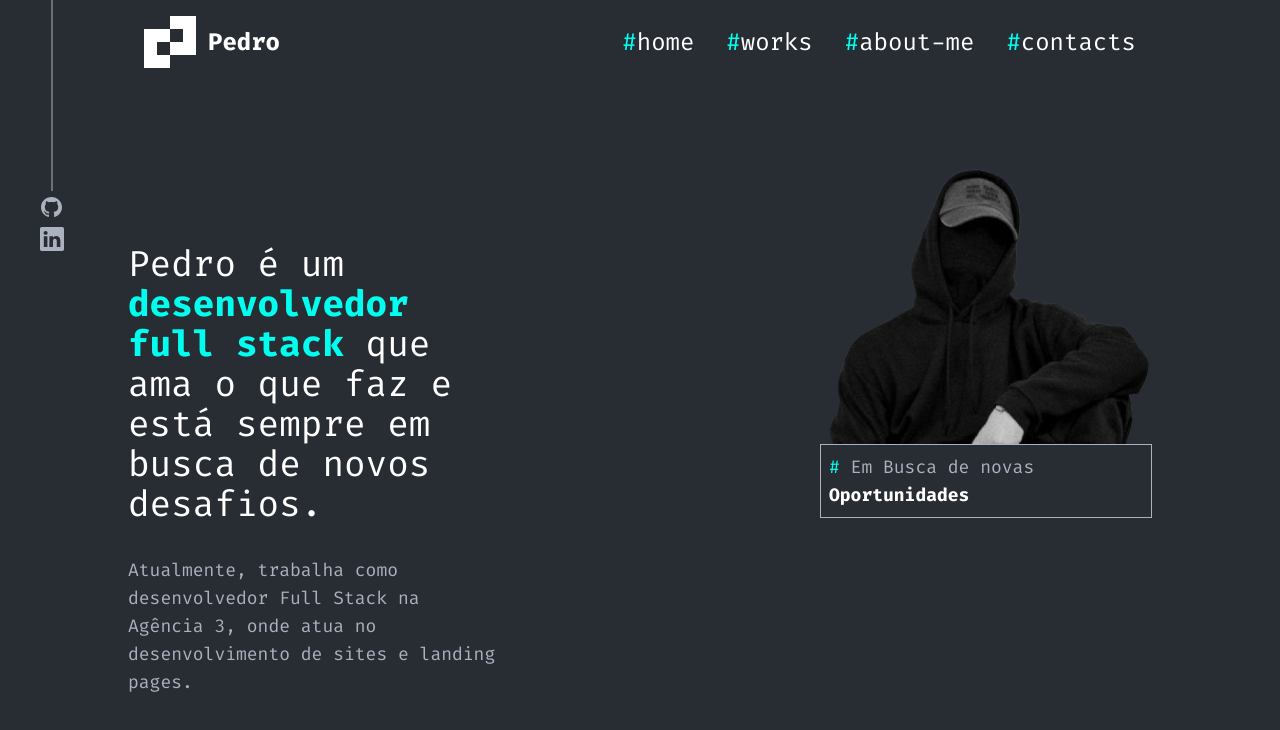
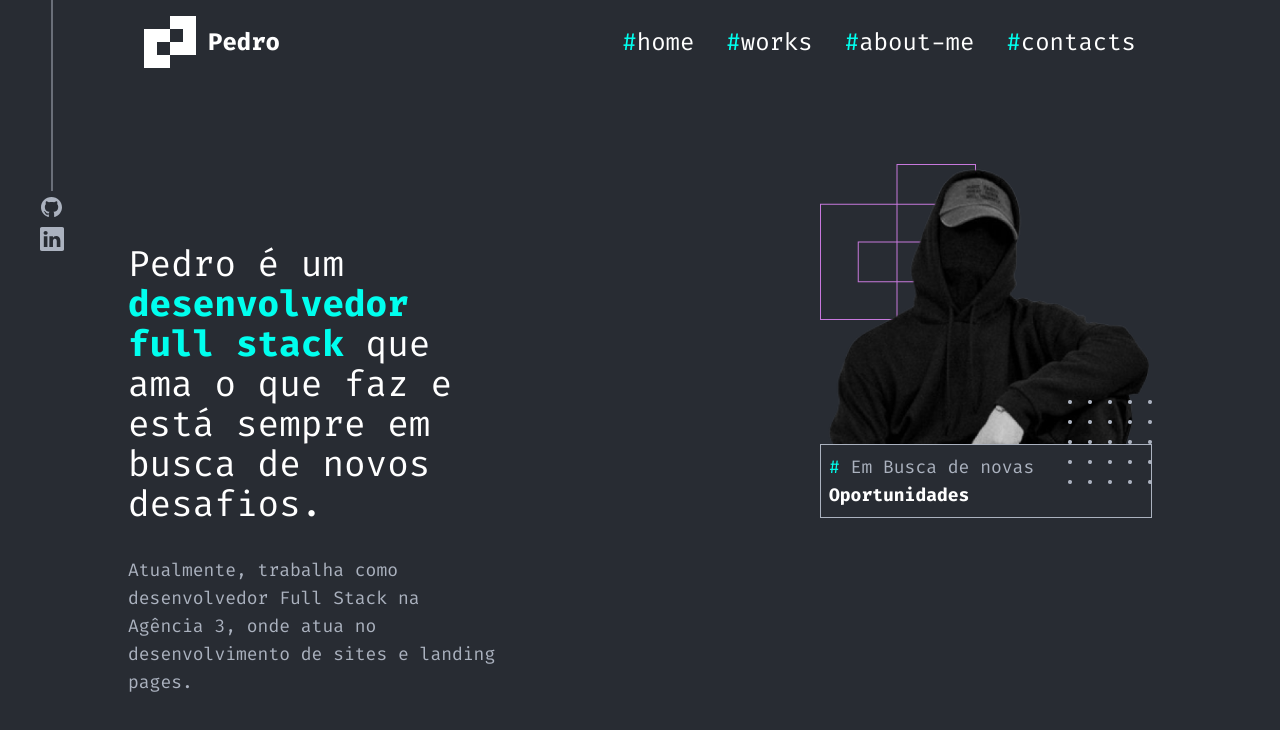
Before and after one commit to PedroSincero/Portfolio, a React (Vite) app: page / in a window 1280 px wide. Shown: the top 730 px of the page. Built offline with nearby package versions, Linux system fonts and the light colour scheme.

Commit message:
adicionando dot

```diff
--- a/src/components/Home/Profile/index.jsx
+++ b/src/components/Home/Profile/index.jsx
@@ -1,10 +1,18 @@
 import ImageDefault from '../../../assets/ImageDefault.png';
+import Logo from '../../../assets/Logo.png';
+import Dots from '../../../assets/Dots.png';
 
 export default function Profile() {
   return (
     <div className=" flex flex-col items-center flex-grow">
-      <div >
-          <img src={ImageDefault} alt="default Image" />
+      <div>
+        <div className='relative'>
+          <img className='absolute right-0 -bottom-80 z-10' src={Dots} alt="Dots" />
+        </div>
+        <div className='relative'>
+          <img className='absolute -z-10' src={Logo} alt="Logo" />
+        </div>
+        <img src={ImageDefault} alt="default Image" />
       </div>
         <div className=" p-2 items-center border border-secondary">
           <p className=" text-lg text-secondary"><span className="text-primary"># </span>Em Busca de novas <span className="text-white font-bold">Oportunidades</span></p>
```
Also changed, not shown: src/assets/Dots.png (added), src/assets/Logo.png (added).
